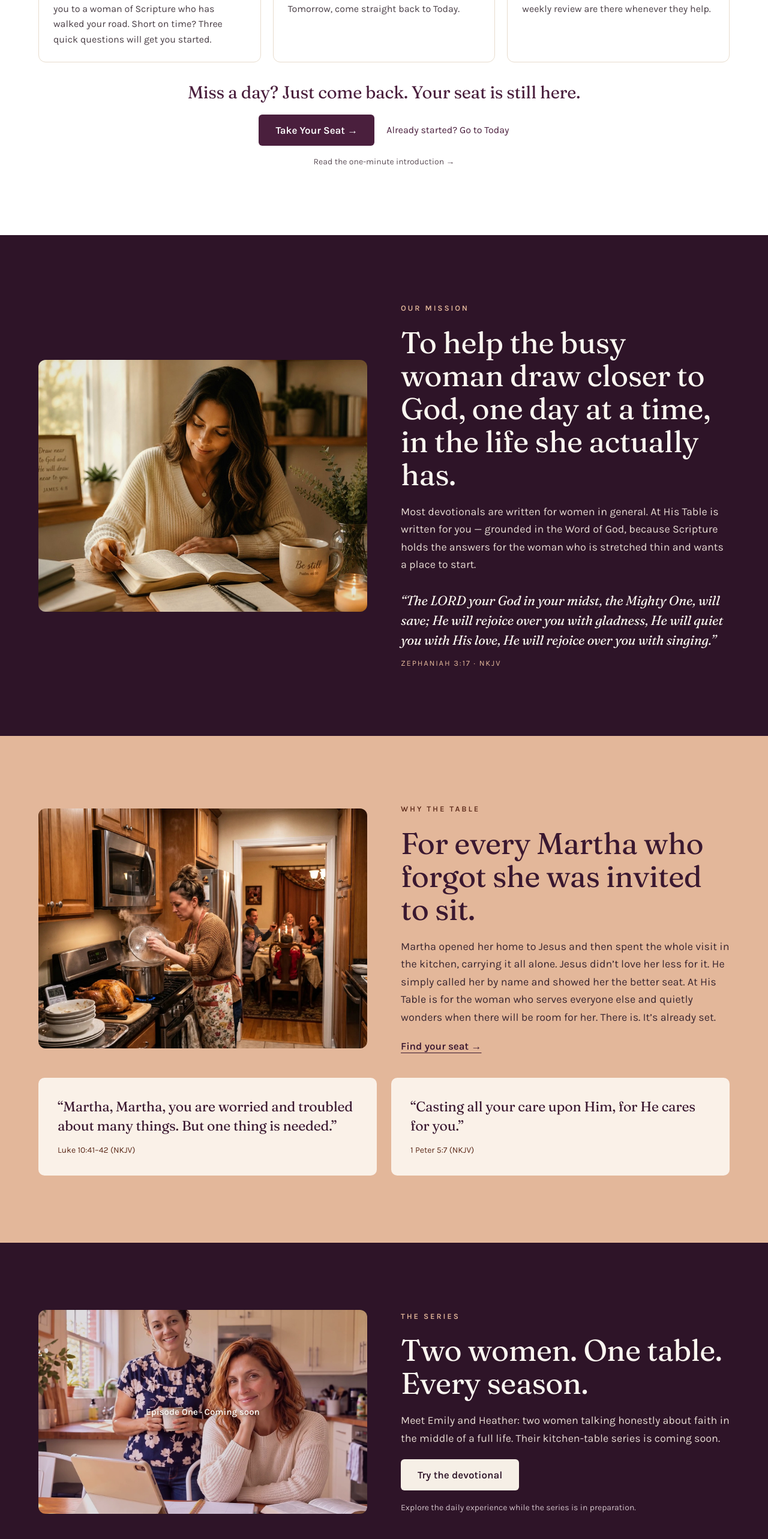
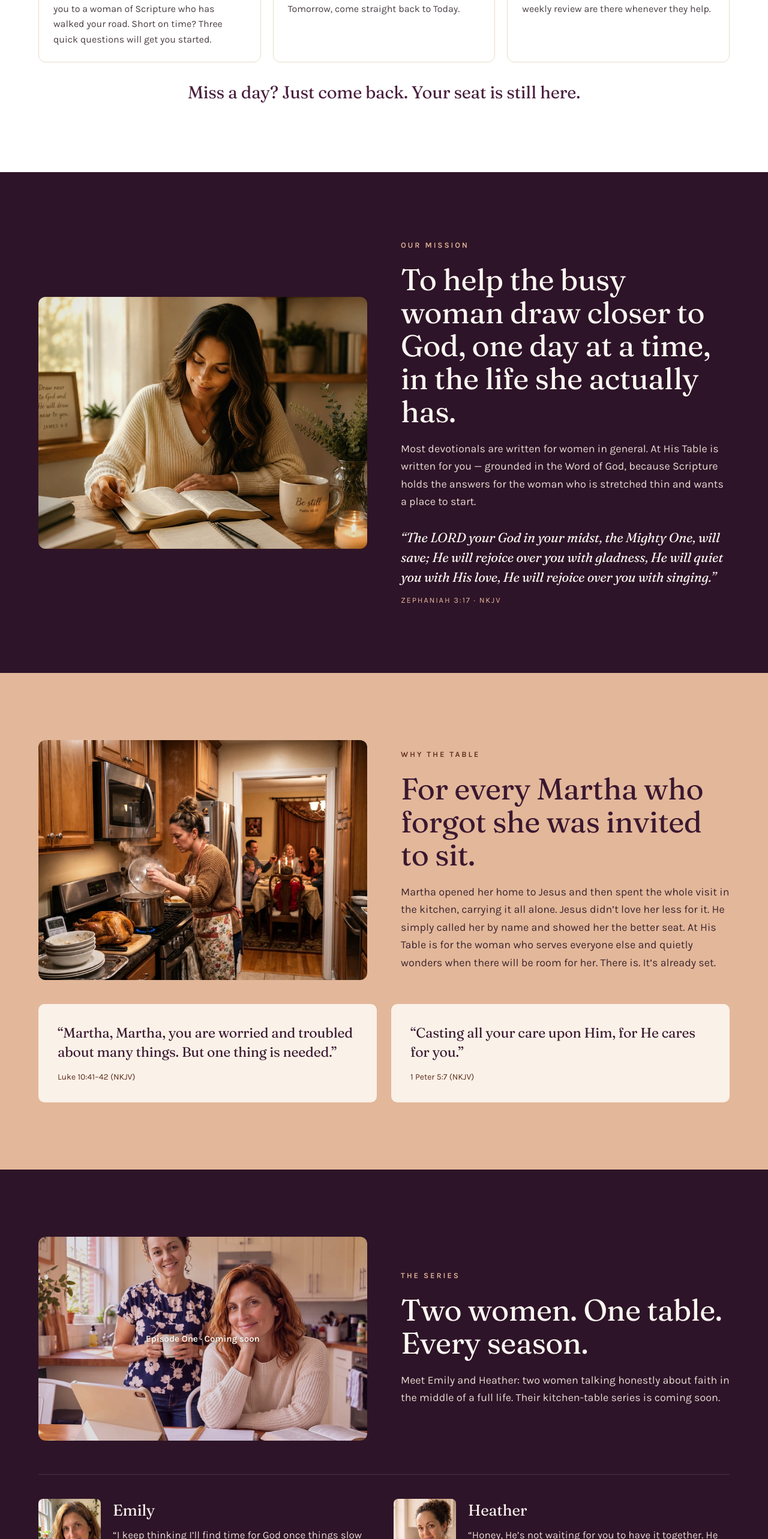
Before and after one commit to jgallas25-sketch/at-his-table, a Next.js app: page / in a window 1280 px wide. Shown: the part 1440-4006 px from the top of the page at 60% size. Built offline with nearby package versions, Linux system fonts and the light colour scheme.

Commit message:
Homepage: cut repeated invitations down to the hero and the closing
Co-Authored-By: Claude Opus 5.5 <noreply@anthropic.com>
Claude-Session: https://claude.ai/code/session_019NBhJrRYmLXJPZqaiEbYvJ

```diff
--- a/app/components/WelcomeIntro.tsx
+++ b/app/components/WelcomeIntro.tsx
@@ -27,7 +27,7 @@ export default function WelcomeIntro({ full = false }: { full?: boolean }) {
         <span className="welcome-step-number" aria-hidden="true">{i + 1}</span><p className="label">{step.timing}</p><h3 className="display">{step.title}</h3><p>{step.text}</p>
         {full && i > 0 && <div className="welcome-exchange"><p><strong>Emily:</strong> {step.question}</p><p><strong>Heather:</strong> {step.answer}</p></div>}
       </li>)}</ol>
-      <div className="welcome-ending"><p className="display">Miss a day? Just come back. Your seat is still here.</p><div className="action-row"><Link href="/your-story" className="btn">Take Your Seat →</Link><Link href="/today">Already started? Go to Today</Link></div>{full ? <Link href="/overview" className="small">See the whole picture →</Link> : <Link href="/welcome" className="small">Read the one-minute introduction →</Link>}</div>
+      <div className="welcome-ending"><p className="display">Miss a day? Just come back. Your seat is still here.</p>{full && <div className="action-row"><Link href="/your-story" className="btn">Take Your Seat →</Link><Link href="/today">Already started? Go to Today</Link></div>}</div>
     </div>
   </section>;
 }
--- a/app/page.tsx
+++ b/app/page.tsx
@@ -93,9 +93,6 @@ export default function Home() {
                   better seat. At His Table is for the woman who serves everyone else and quietly wonders when
                   there will be room for her. There is. It&rsquo;s already set.
                 </p>
-                <a href="#seasons" className="link-arrow" style={{ color: "var(--clay-ink)" }}>
-                  Find your seat →
-                </a>
               </div>
             </div>
             <div className="grid-auto" style={{ gridTemplateColumns: "repeat(auto-fit, minmax(300px, 1fr))", gap: 24 }}>
@@ -133,14 +130,6 @@ export default function Home() {
                 <p className="lead">
                   Meet Emily and Heather: two women talking honestly about faith in the middle of a full life. Their kitchen-table series is coming soon.
                 </p>
-                <div style={{ display: "flex", flexWrap: "wrap", alignItems: "center", gap: 18 }}>
-                  <Link href="/today?sample=1" className="btn btn-light">
-                    Try the devotional
-                  </Link>
-                  <p className="small" style={{ color: "#cfc0c7" }}>
-                    Explore the daily experience while the series is in preparation.
-                  </p>
-                </div>
               </div>
             </div>
             <div
@@ -221,11 +210,6 @@ export default function Home() {
             Sometimes life is full of good things &mdash; and that&rsquo;s when time with Him slips away first. Hard
             seasons, new seasons, happy seasons: every one has a seat at His table.
           </p>
-          <div className="wrap card stack" style={{ marginTop: 28, padding: 24, alignItems: "center" }}>
-            <h3 className="display" style={{ fontSize: 28 }}>What’s on your heart today?</h3>
-            <p className="small">Your season stays the same, but some days feel different. Tell Him what you&rsquo;re carrying today.</p>
-            <Link href="/today#check-in" className="link-arrow">Start today’s check-in →</Link>
-          </div>
         </section>
 
         {/* ── Your Story ───────────────────────────── */}
@@ -239,12 +223,6 @@ export default function Home() {
                 long to go. We&rsquo;ll introduce you to a woman of the Bible who knows that road, and shape your
                 planner, devotions and journal around you.
               </p>
-              <div style={{ display: "flex", flexWrap: "wrap", alignItems: "center", gap: 20 }}>
-                <Link href="/your-story" className="btn">
-                  Find Your Story <span aria-hidden="true">→</span>
-                </Link>
-                <p className="small">About 6 minutes. Skip anything you like.</p>
-              </div>
             </div>
             <div className="grid-auto" style={{ gridTemplateColumns: "repeat(auto-fit, minmax(290px, 1fr))", gap: 24 }}>
               {examplePairs.map((p) => (
@@ -300,18 +278,8 @@ export default function Home() {
               <p className="eyebrow">The planner</p>
               <h2 className="display h2">A planner that makes room for God in the life you actually have.</h2>
               <p className="lead">
-                Explore a sample week with Scripture alongside everyday plans. Your daily check-ins and Sunday reflection help you notice what you want to bring to God.
+                Scripture alongside your everyday plans. Your daily check-ins and Sunday reflection help you notice what you want to bring to God.
               </p>
-
-              <div style={{ display: "flex", flexWrap: "wrap", alignItems: "center", gap: 18 }}>
-                <Link href="/your-story" className="btn">
-                  Take Your Seat <span aria-hidden="true">→</span>
-                </Link>
-                <Link href="/planner" className="link-arrow" style={{ fontSize: 16 }}>
-                  See a sample week
-                </Link>
-              </div>
-              <p className="small">7 days free. Cancel anytime.</p>
             </div>
             <div className="card stack" style={{ padding: 28, gap: 16 }}>
               <div style={{ display: "flex", justifyContent: "space-between", alignItems: "center", gap: 12, flexWrap: "wrap" }}>
```
